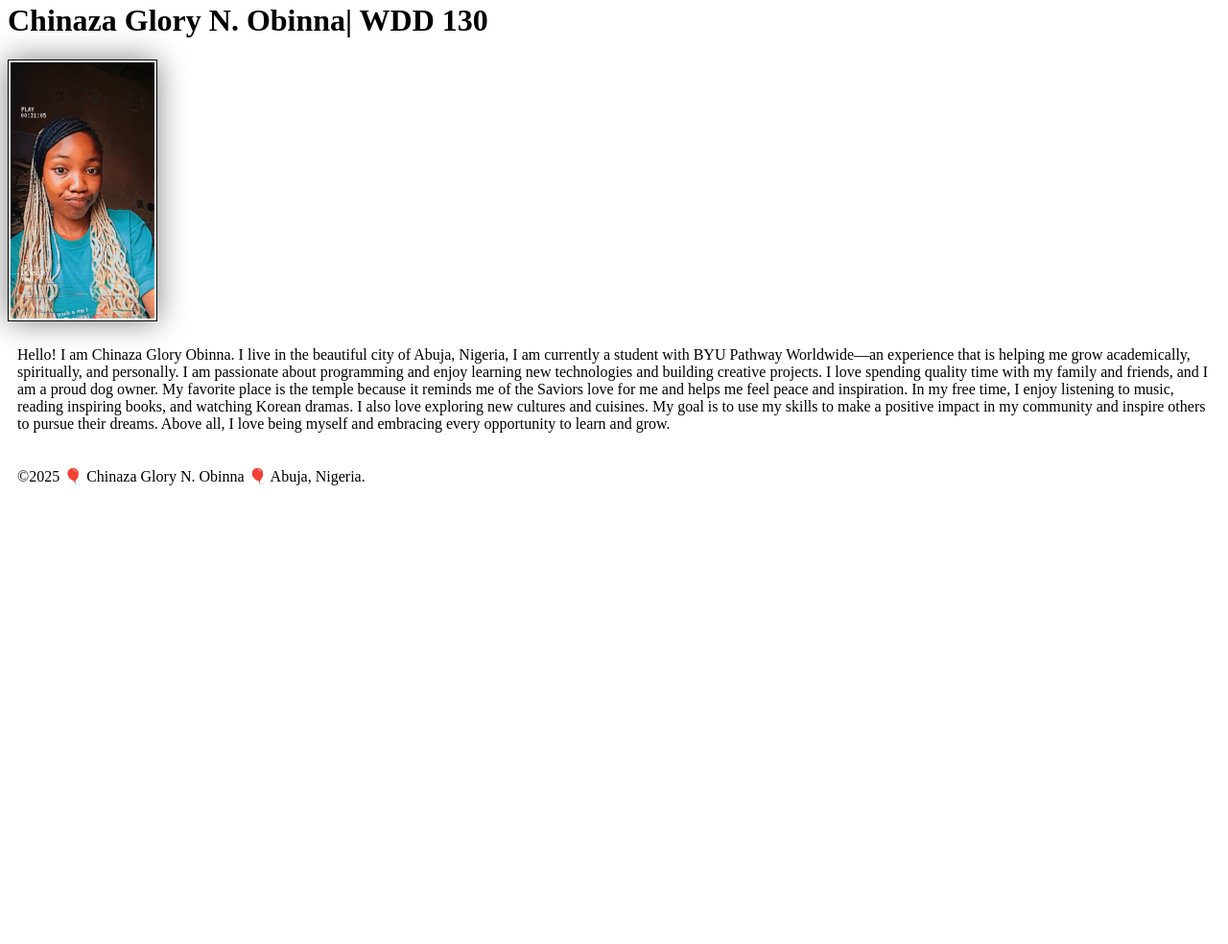
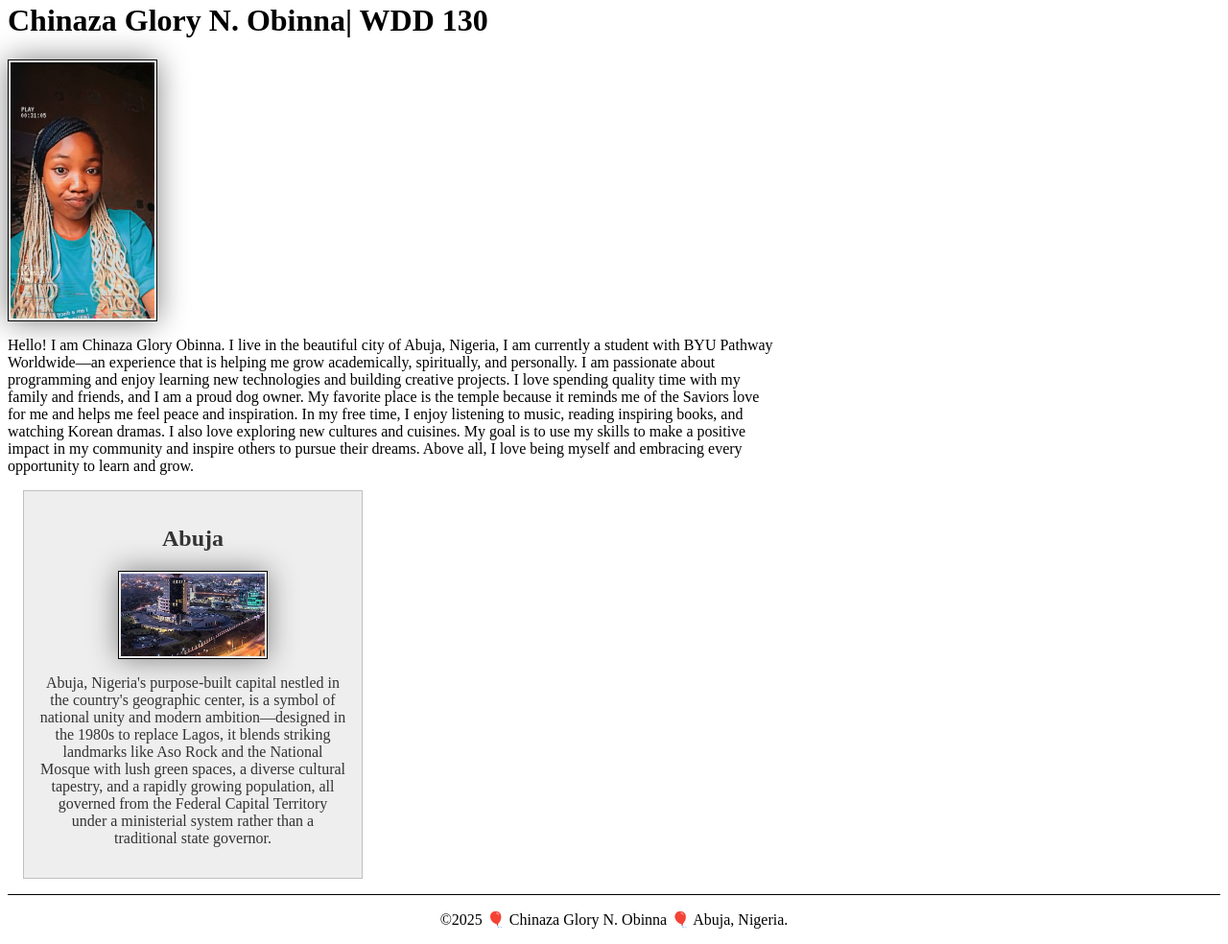
Before and after one commit to obinnaglory/wdd130, a plain HTML site: page index.html in a window 1280 px wide. Shown: the part 180-1164 px from the top of the page at 96% size. Before the commit the page ends 800 px from the top, so only its background shows below. Drawn offline with Linux system fonts and the light colour scheme.

Commit message:
new development

```diff
--- a/index.html
+++ b/index.html
@@ -4,6 +4,8 @@
     <meta charset="UTF-8">
     <meta name="viewport" content="with=device-width, initial-scale=1.0">
     <title>Chinaza Glory Obinna|WDD 130</title>
+    <meta name="description" content="Chinaza Glory N. Obinna's personal webpage for WDD 130, showcasing her interests, education, and personal life.">
+    <meta name="author" content="Chinaza Glory N. Obinna">
     <link rel="stylesheet" href="styles/styles.css">
 </head>
 <body>
@@ -18,6 +20,11 @@
         <img src="images/profile.jpg" alt="Chinaza Glory N. Obinna" width="300">
         <p>  Hello! I am Chinaza Glory Obinna. I live in the beautiful city of Abuja, Nigeria, I am currently a student with BYU Pathway Worldwide—an experience that is helping me grow academically, spiritually, and personally. I am passionate about programming and enjoy learning new technologies and building creative projects. I love spending quality time with my family and friends, and I am a proud dog owner. My favorite place is the temple because it reminds me of the Saviors love for me and helps me feel peace and inspiration. In my free time, I enjoy listening to music, reading inspiring books, and watching Korean dramas. I also love exploring new cultures and cuisines. My goal is to use my skills to make a positive impact in my community and inspire others to pursue their dreams. Above all, I love being myself and embracing every opportunity to learn and grow.</p>
     </main>
+    <aside>
+        <h2>Abuja</h2>
+        <img src="images/abuja.jpg" alt="Abuja landscape">
+        <p>Abuja, Nigeria's purpose-built capital nestled in the country's geographic center, is a symbol of national unity and modern ambition—designed in the 1980s to replace Lagos, it blends striking landmarks like Aso Rock and the National Mosque with lush green spaces, a diverse cultural tapestry, and a rapidly growing population, all governed from the Federal Capital Territory under a ministerial system rather than a traditional state governor.</p>
+    </aside>
     <footer>
         <p>©2025 🎈 Chinaza Glory N. Obinna 🎈 Abuja, Nigeria.</p>
     </footer>
--- a/styles/styles.css
+++ b/styles/styles.css
@@ -17,3 +17,27 @@ img{
 p{
     padding: 10px;
 }
+main{
+    max-width:800px;
+}
+aside{
+    width: 20rem;
+    margin: 1rem;
+    border: 1px solid rgb(0 0 0/ 0.2); /* 1️⃣ */
+    padding: 1rem;
+    background-color: #eee;
+    color: #333;
+    text-align: center;
+}
+aside img{
+    width: 150px;
+    height: auto;
+}
+p{
+    padding: 0;
+}
+footer{
+    margin-top: 15px;
+    border-top: 1px solid #000;
+    text-align: center;
+}
```
Also changed, not shown: images/abuja.jpg (added), 1 other file.
